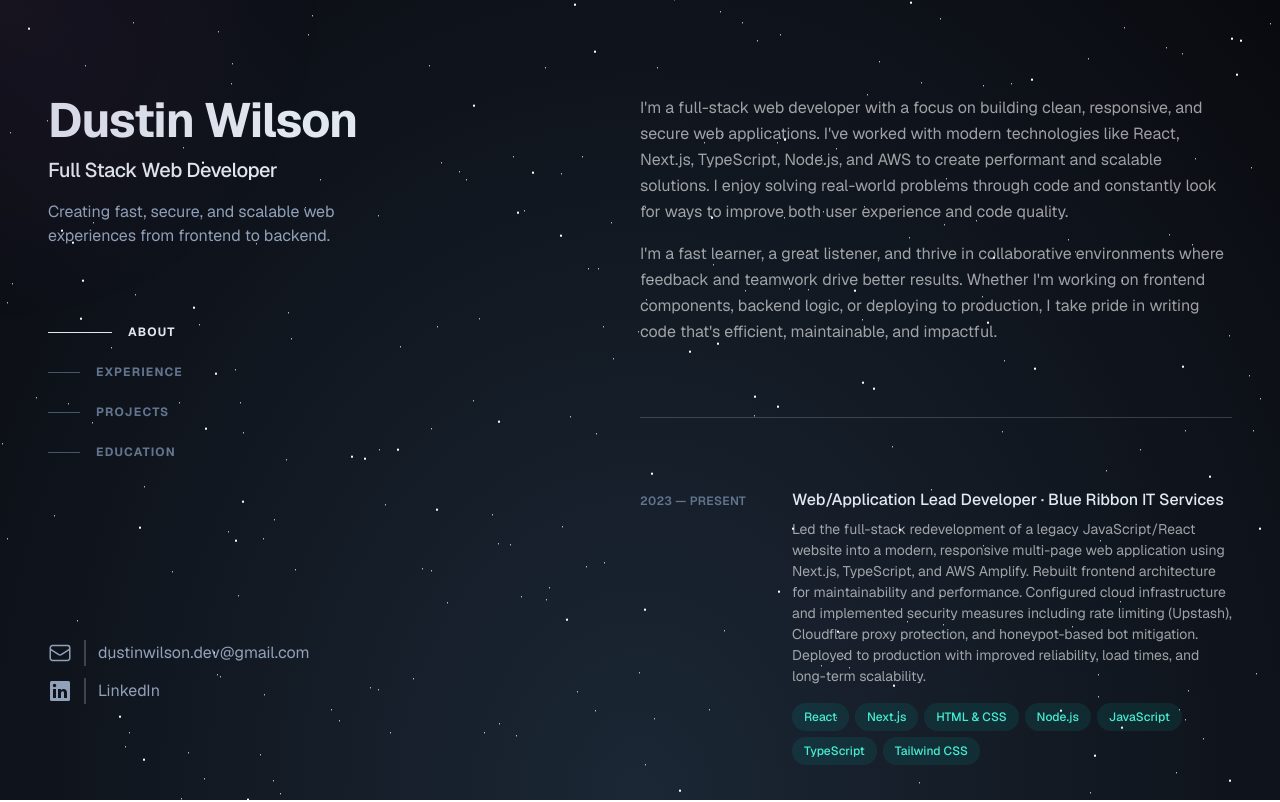
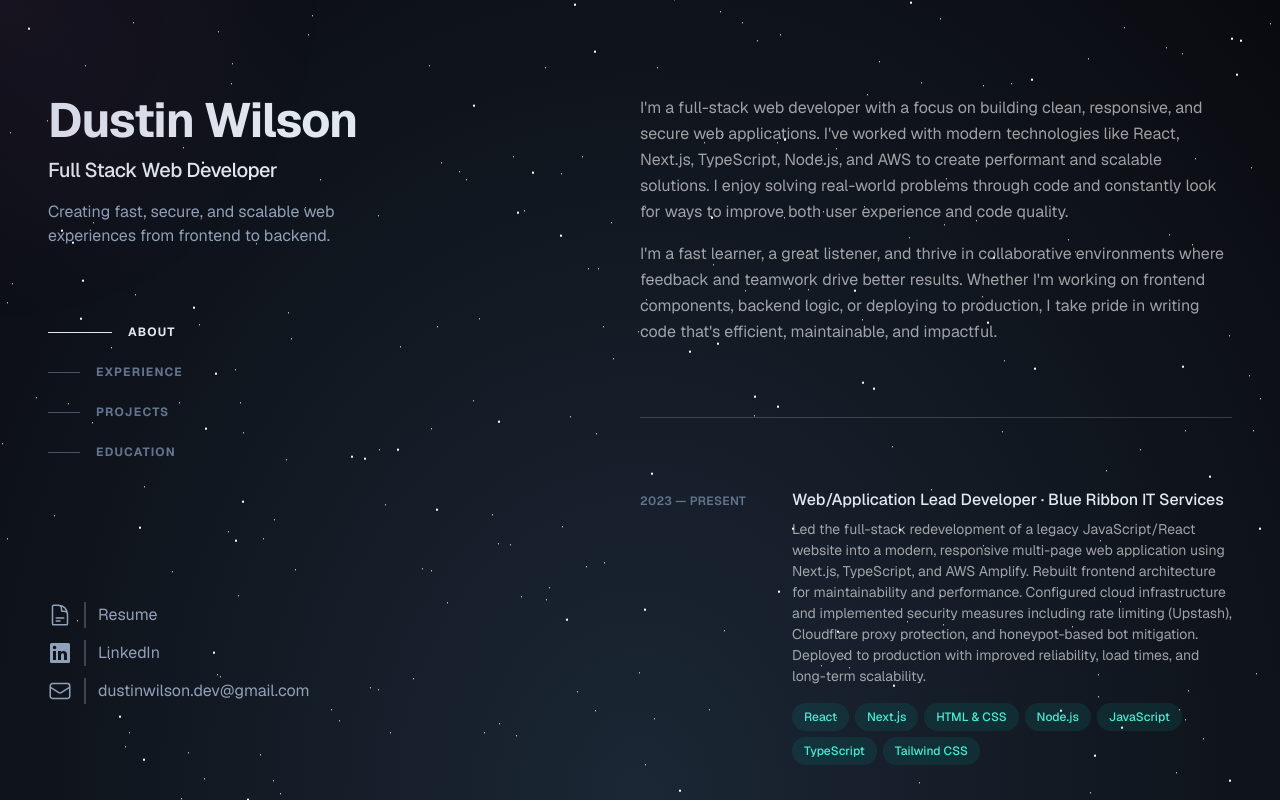
Before and after one commit to dustinwilson-dev/portfolio, a Next.js app: page / in a window 1280 px wide. Shown: the top 802 px of the page. Built offline with nearby package versions, Linux system fonts and the light colour scheme.

Commit message:
Added resume to links and added email copy to clipboard

```diff
--- a/src/components/Experience.tsx
+++ b/src/components/Experience.tsx
@@ -96,7 +96,7 @@ const Experience = () => {
           href="/DustinWilson-Resume.pdf"
           target="_blank"
           rel="noreferrer noopener"
-          aria-label="View Full Résumé (opens in a new tab)"
+          aria-label="View Full Resume (opens in a new tab)"
         >
           <span>
             View Full&nbsp;
--- a/src/components/Header.tsx
+++ b/src/components/Header.tsx
@@ -3,6 +3,7 @@
 import React from "react";
 import { useScrollSpy } from "./useScrollSpy";
 import Link from "next/link";
+import Links from "./Links";
 
 const sections = ["about", "experience", "projects", "education"];
 
@@ -83,60 +84,7 @@ const Header = () => {
         </nav>
       </div>
       <div>
-        <ul className="flex flex-col gap-3">
-          <li className="flex gap-3 items-center">
-            <a
-              className="block hover:text-slate-200"
-              href="mailto:dustinwilson.dev@gmail.com"
-              target="_blank"
-              rel="noreferrer noopener"
-              aria-label="Contact me via email"
-              title="Email"
-            >
-              <span className="sr-only">Mail</span>
-              <svg
-                xmlns="http://www.w3.org/2000/svg"
-                fill="none"
-                viewBox="0 0 24 24"
-                strokeWidth={1.5}
-                stroke="currentColor"
-                className="size-6"
-              >
-                <path
-                  strokeLinecap="round"
-                  strokeLinejoin="round"
-                  d="M21.75 6.75v10.5a2.25 2.25 0 0 1-2.25 2.25h-15a2.25 2.25 0 0 1-2.25-2.25V6.75m19.5 0A2.25 2.25 0 0 0 19.5 4.5h-15a2.25 2.25 0 0 0-2.25 2.25m19.5 0v.243a2.25 2.25 0 0 1-1.07 1.916l-7.5 4.615a2.25 2.25 0 0 1-2.36 0L3.32 8.91a2.25 2.25 0 0 1-1.07-1.916V6.75"
-                />
-              </svg>
-            </a>
-            <div className="w-0.5 self-stretch bg-white/20"></div>
-            <p>dustinwilson.dev@gmail.com</p>
-          </li>
-          <li className="flex gap-3 items-center">
-            <a
-              className="block hover:text-slate-200"
-              href="https://www.linkedin.com/in/dustinwilson-dev/"
-              target="_blank"
-              rel="noreferrer noopener"
-              aria-label="LinkedIn (opens in a new tab)"
-              title="LinkedIn"
-            >
-              <span className="sr-only">LinkedIn</span>
-              <svg
-                xmlns="http://www.w3.org/2000/svg"
-                viewBox="0 0 24 24"
-                fill="currentColor"
-                className="h-6 w-6"
-                aria-hidden="true"
-              >
-                <path d="M20.5 2h-17A1.5 1.5 0 002 3.5v17A1.5 1.5 0 003.5 22h17a1.5 1.5 0 001.5-1.5v-17A1.5 1.5 0 0020.5 2zM8 19H5v-9h3zM6.5 8.25A1.75 1.75 0 118.3 6.5a1.78 1.78 0 01-1.8 1.75zM19 19h-3v-4.74c0-1.42-.6-1.93-1.38-1.93A1.74 1.74 0 0013 14.19a.66.66 0 000 .14V19h-3v-9h2.9v1.3a3.11 3.11 0 012.7-1.4c1.55 0 3.36.86 3.36 3.66z"></path>
-              </svg>
-            </a>
-            <div className="w-0.5 self-stretch bg-white/20"></div>
-            <p>LinkedIn</p>
-          </li>
-        </ul>
-
+        <Links />
 
         {/* <ul className="ml-1 mt-8 flex items-center mb-4" aria-label="Social media">
           <li className="mr-5 shrink-0 text-xs">
--- /dev/null
+++ b/src/components/Links.tsx
@@ -0,0 +1,104 @@
+"use client";
+
+import React, { useState } from "react";
+
+const Links = () => {
+  const [copied, setCopied] = useState(false);
+  const email = "dustinwilson.dev@gmail.com";
+
+  async function copyEmail() {
+    await navigator.clipboard.writeText(email);
+    setCopied(true);
+    setTimeout(() => setCopied(false), 2000);
+  }
+  return (
+    <ul className="flex flex-col gap-3">
+      <li className="flex gap-3 items-center">
+        <a
+          className="inline-flex items-baseline leading-tight hover:text-teal-300 focus-visible:text-teal-300 font-semibold group/link text-base"
+          href="/DustinWilson-Resume.pdf"
+          target="_blank"
+          rel="noreferrer noopener"
+          aria-label="View Full Resume (opens in a new tab)"
+          title="Resume"
+        >
+          <span className="sr-only">Resume</span>
+          <svg
+            xmlns="http://www.w3.org/2000/svg"
+            fill="none"
+            viewBox="0 0 24 24"
+            strokeWidth={1.5}
+            stroke="currentColor"
+            className="size-6"
+          >
+            <path
+              strokeLinecap="round"
+              strokeLinejoin="round"
+              d="M19.5 14.25v-2.625a3.375 3.375 0 0 0-3.375-3.375h-1.5A1.125 1.125 0 0 1 13.5 7.125v-1.5a3.375 3.375 0 0 0-3.375-3.375H8.25m0 12.75h7.5m-7.5 3H12M10.5 2.25H5.625c-.621 0-1.125.504-1.125 1.125v17.25c0 .621.504 1.125 1.125 1.125h12.75c.621 0 1.125-.504 1.125-1.125V11.25a9 9 0 0 0-9-9Z"
+            />
+          </svg>
+        </a>
+        <div className="w-0.5 self-stretch bg-white/20"></div>
+        <p>Resume</p>
+      </li>
+      <li className="flex gap-3 items-center">
+        <a
+          className="block hover:text-slate-200"
+          href="https://www.linkedin.com/in/dustinwilson-dev/"
+          target="_blank"
+          rel="noreferrer noopener"
+          aria-label="LinkedIn (opens in a new tab)"
+          title="LinkedIn"
+        >
+          <span className="sr-only">LinkedIn</span>
+          <svg
+            xmlns="http://www.w3.org/2000/svg"
+            viewBox="0 0 24 24"
+            fill="currentColor"
+            className="h-6 w-6"
+            aria-hidden="true"
+          >
+            <path d="M20.5 2h-17A1.5 1.5 0 002 3.5v17A1.5 1.5 0 003.5 22h17a1.5 1.5 0 001.5-1.5v-17A1.5 1.5 0 0020.5 2zM8 19H5v-9h3zM6.5 8.25A1.75 1.75 0 118.3 6.5a1.78 1.78 0 01-1.8 1.75zM19 19h-3v-4.74c0-1.42-.6-1.93-1.38-1.93A1.74 1.74 0 0013 14.19a.66.66 0 000 .14V19h-3v-9h2.9v1.3a3.11 3.11 0 012.7-1.4c1.55 0 3.36.86 3.36 3.66z"></path>
+          </svg>
+        </a>
+        <div className="w-0.5 self-stretch bg-white/20"></div>
+        <p>LinkedIn</p>
+      </li>
+      <li className="flex gap-3 items-center">
+        <a
+          className="block hover:text-slate-200"
+          href="mailto:dustinwilson.dev@gmail.com"
+          target="_blank"
+          rel="noreferrer noopener"
+          aria-label="Contact me via email"
+          title="Email"
+        >
+          <span className="sr-only">Mail</span>
+          <svg
+            xmlns="http://www.w3.org/2000/svg"
+            fill="none"
+            viewBox="0 0 24 24"
+            strokeWidth={1.5}
+            stroke="currentColor"
+            className="size-6"
+          >
+            <path
+              strokeLinecap="round"
+              strokeLinejoin="round"
+              d="M21.75 6.75v10.5a2.25 2.25 0 0 1-2.25 2.25h-15a2.25 2.25 0 0 1-2.25-2.25V6.75m19.5 0A2.25 2.25 0 0 0 19.5 4.5h-15a2.25 2.25 0 0 0-2.25 2.25m19.5 0v.243a2.25 2.25 0 0 1-1.07 1.916l-7.5 4.615a2.25 2.25 0 0 1-2.36 0L3.32 8.91a2.25 2.25 0 0 1-1.07-1.916V6.75"
+            />
+          </svg>
+        </a>
+        <div className="w-0.5 self-stretch bg-white/20"></div>
+        <div className="group relative">
+          <button onClick={copyEmail} className="hover:cursor-pointer">dustinwilson.dev@gmail.com</button>
+          <div className={`absolute left-1/2 top-full -translate-x-1/2 mt-1 text-sm ${copied ? "" : "invisible"}`}>
+            <p>Copied!</p>
+          </div>
+        </div>
+      </li>
+    </ul>
+  );
+};
+
+export default Links;
```
